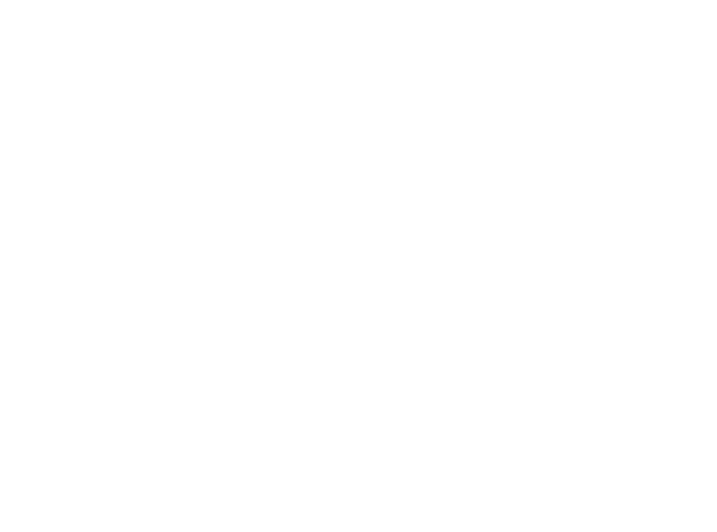
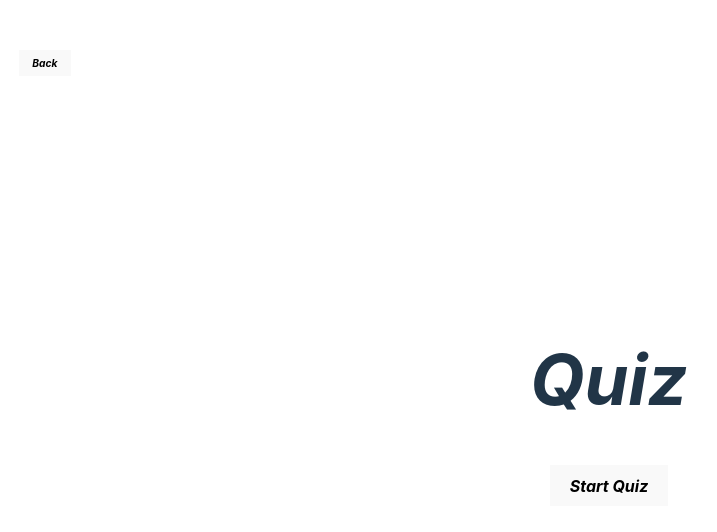
Before and after one commit to najemhamo/WebGameSite, a React (Vite) app in the folder Frontend/: page /Quiz in a window 1280 px wide. Before the commit this address had no page. Shown: the top 532 px of the page, without its empty margins (31-748 px from the left). Built offline with nearby package versions, Linux system fonts and the light colour scheme.

Commit message:
added Quiz/QuizHomePage, and made small adjustments to App.jsx and HomePage.jsx

```diff
--- /dev/null
+++ b/Frontend/Quiz/QuizHomePage.jsx
@@ -0,0 +1,32 @@
+import React from "react";
+import { useNavigate } from "react-router-dom";
+
+export default function QuizHomePage() {
+    const navigate = useNavigate();
+
+    const startQuiz = () => {
+        navigate('/takeQuiz');
+    };
+
+    const backToHomePage = () => {
+        navigate('/');
+    };
+
+    return (
+        <>
+            <header>
+                <button className="backButton" onClick={backToHomePage}>
+                    Back
+                </button>
+                <h1 className="header">
+                    Quiz
+                </h1>
+            </header>
+            <main>
+                <button onClick={startQuiz}>
+                    Start Quiz
+                </button>
+            </main>
+        </>
+    );
+}
--- a/Frontend/src/App.jsx
+++ b/Frontend/src/App.jsx
@@ -4,6 +4,7 @@
 import TicTacToeHomePage from '../TicTacToe/TicTacToeHomePage'
 import RoomPage from '../TicTacToe/RoomPage'
 import PlayroomPage from '../TicTacToe/PlayroomPage'
+import QuizHomePage from '../Quiz/QuizHomePage'
 
 function App() {
 
@@ -14,6 +15,7 @@
         <Route path='/TicTacToe' element={<TicTacToeHomePage/>}/>
         <Route path='/TicTacToe/Rooms' element={<RoomPage/>}/>
         <Route path='/TickTacToe/PC' element={<PlayroomPage/>}/>
+        <Route path='/Quiz' element={<QuizHomePage/>}/>
       </Routes>
     </>
   )
--- a/Frontend/src/HomePage.jsx
+++ b/Frontend/src/HomePage.jsx
@@ -13,7 +13,7 @@
         <body>
             <ol>
                 <li onClick={() => navigate("/TicTacToe")}>Tic Tac Toe</li>
-                <li>Quiz</li> {/* Use this for getting to the Quiz */}
+                <li onClick={() => navigate("/Quiz")}>Quiz</li>
             </ol>
         </body>
     </>
```
